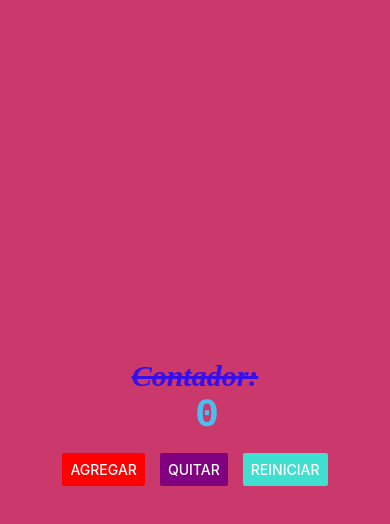
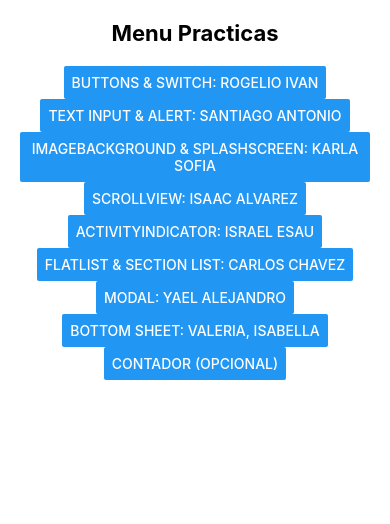
Before and after one commit to SeleLira-20/PAM214, a React Native app in the folder intro/: screen / in a window 390 px wide. Shown: the top 524 px of the page. Built offline with nearby package versions, Linux system fonts and the light colour scheme.

Commit message:
preparando para las practicas

```diff
--- a/intro/App.js
+++ b/intro/App.js
@@ -1,9 +1,6 @@
 //1.imports:Zona de las importaciones
-import ContadorSreens from './screens/ContadorScreens'
+import MenuScreen from './screens/MenuScreen';
 //2. main: Zona de componentes
-export default function App()
-{
-  return (
-    <ContadorSreens> </ContadorSreens>
-  );
+export default function App() {
+  return <MenuScreen />;
 }
--- /dev/null
+++ b/intro/screens/ActivityIndicator.js
@@ -0,0 +1,11 @@
+import { Text, StyleSheet, View } from 'react-native'
+
+export default function ActivityIndicator () {
+
+    return (
+      <View>
+        <Text> Proximamente by Israel & equipo </Text>
+      </View>
+    )
+  }
+const styles = StyleSheet.create({})
--- /dev/null
+++ b/intro/screens/AlertScreens.js
@@ -0,0 +1,11 @@
+import { Text, StyleSheet, View } from 'react-native'
+
+export default function AlertScreens () {
+
+    return (
+      <View>
+        <Text> Proximamente by Santiago & equipo </Text>
+      </View>
+    )
+  }
+const styles = StyleSheet.create({})
--- /dev/null
+++ b/intro/screens/BotonesScreens.js
@@ -0,0 +1,11 @@
+import { Text, StyleSheet, View } from 'react-native'
+
+export default function BotonesScreens () {
+
+    return (
+      <View>
+        <Text> Proximamente by Rogelio & equipo </Text>
+      </View>
+    )
+  }
+const styles = StyleSheet.create({})
--- /dev/null
+++ b/intro/screens/BottomSheetScreens.js
@@ -0,0 +1,11 @@
+import { Text, StyleSheet, View } from 'react-native'
+
+export default function BottomSheetScreens () {
+
+    return (
+      <View>
+        <Text> Proximamente by Valeria o Isabella & equipo </Text>
+      </View>
+    )
+  }
+const styles = StyleSheet.create({})
--- /dev/null
+++ b/intro/screens/FlatListScreens.js
@@ -0,0 +1,11 @@
+import { Text, StyleSheet, View } from 'react-native'
+
+export default function FlatListScreens () {
+
+    return (
+      <View>
+        <Text> Proximamente by Carlos & equipo </Text>
+      </View>
+    )
+  }
+const styles = StyleSheet.create({})
--- /dev/null
+++ b/intro/screens/MenuScreen.js
@@ -0,0 +1,68 @@
+import { Text, StyleSheet, View, Button, ScrollView } from 'react-native';
+import React, { useState } from 'react';
+
+// Importar todas las pantallas según tus archivos
+import BotonesScreens from './BotonesScreens';        // Buttons & Switch
+import AlertScreens from './AlertScreens';           // Text Input & Alert
+import SlapshScreens from './SlapshScreens';         // ImageBackground & SplashScreen
+import ScrollViewScreens from './ScrollViewScreens'; // ScrollView
+import ActivityIndicator from './ActivityIndicator'; // ActivityIndicator
+import FlatListScreens from './FlatListScreens';     // FlatList & SectionList
+import ModalScreens from './ModalScreens';           // Modal
+import BottomSheetScreens from './BottomSheetScreens'; // Bottom Sheet
+import ContadorScreens from './ContadorScreens';     // Contador (opcional si quieres)
+
+export default function MenuScreen() {
+    const [screen, setScreen] = useState('menu');
+
+    switch(screen) {
+        case 'Buttons':
+            return <BotonesScreens />;
+        case 'TextInputAlert':
+            return <AlertScreens />;
+        case 'ImageBackground':
+            return <SlapshScreens />;
+        case 'ScrollView':
+            return <ScrollViewScreens />;
+        case 'ActivityIndicator':
+            return <ActivityIndicator />;
+        case 'FlatSectionList':
+            return <FlatListScreens />;
+        case 'Modal':
+            return <ModalScreens />;
+        case 'BottomSheet':
+            return <BottomSheetScreens />;
+        case 'Contador':
+            return <ContadorScreens />;
+        case 'menu':
+        default:
+            return (
+                <ScrollView contentContainerStyle={styles.container}>
+                    <Text style={styles.title}>Menu Practicas</Text>
+
+                    <Button onPress={() => setScreen('Buttons')} title='Buttons & Switch: Rogelio Ivan' />
+                    <Button onPress={() => setScreen('TextInputAlert')} title='Text Input & Alert: Santiago Antonio' />
+                    <Button onPress={() => setScreen('ImageBackground')} title='ImageBackground & SplashScreen: Karla Sofia' />
+                    <Button onPress={() => setScreen('ScrollView')} title='ScrollView: Isaac Alvarez' />
+                    <Button onPress={() => setScreen('ActivityIndicator')} title='ActivityIndicator: Israel Esau' />
+                    <Button onPress={() => setScreen('FlatSectionList')} title='FlatList & Section List: Carlos Chavez' />
+                    <Button onPress={() => setScreen('Modal')} title='Modal: Yael Alejandro' />
+                    <Button onPress={() => setScreen('BottomSheet')} title='Bottom Sheet: Valeria, Isabella' />
+                    <Button onPress={() => setScreen('Contador')} title='Contador (opcional)' />
+                </ScrollView>
+            );
+    }
+}
+
+const styles = StyleSheet.create({
+    container: {
+        padding: 20,
+        alignItems: 'center',
+        justifyContent: 'center',
+    },
+    title: {
+        fontSize: 22,
+        fontWeight: 'bold',
+        marginBottom: 20,
+    },
+});
--- /dev/null
+++ b/intro/screens/ModalScreens.js
@@ -0,0 +1,11 @@
+import { Text, StyleSheet, View } from 'react-native'
+
+export default function ModalScreens () {
+
+    return (
+      <View>
+        <Text> Proximamente by Yael & equipo </Text>
+      </View>
+    )
+  }
+const styles = StyleSheet.create({})
--- /dev/null
+++ b/intro/screens/ScrollViewScreens.js
@@ -0,0 +1,11 @@
+import { Text, StyleSheet, View } from 'react-native'
+
+export default function ScrollViewScreens () {
+
+    return (
+      <View>
+        <Text> Proximamente by Isac Alvarez & equipo </Text>
+      </View>
+    )
+  }
+const styles = StyleSheet.create({})
--- /dev/null
+++ b/intro/screens/SlapshScreens.js
@@ -0,0 +1,11 @@
+import { Text, StyleSheet, View } from 'react-native'
+
+export default function SlapshScreens () {
+
+    return (
+      <View>
+        <Text> Proximamente by Karla Sofia & equipo </Text>
+      </View>
+    )
+  }
+const styles = StyleSheet.create({})
```
